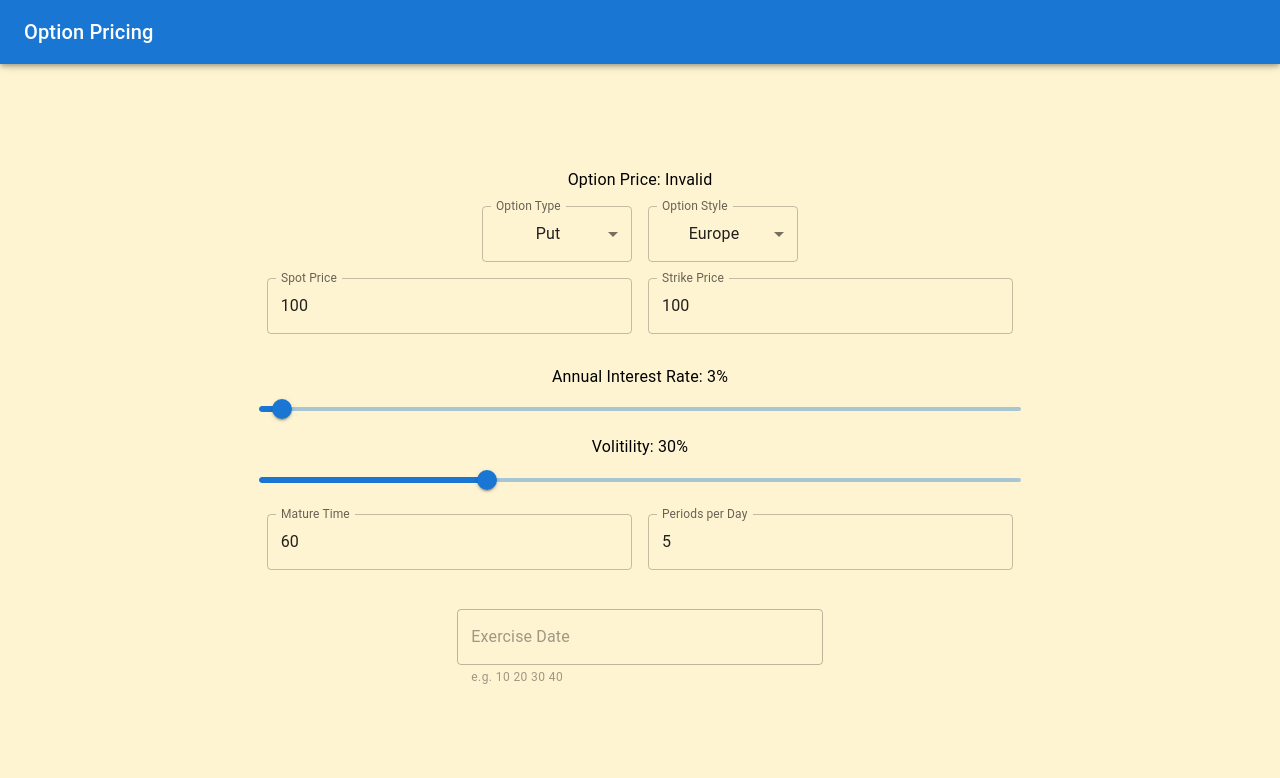
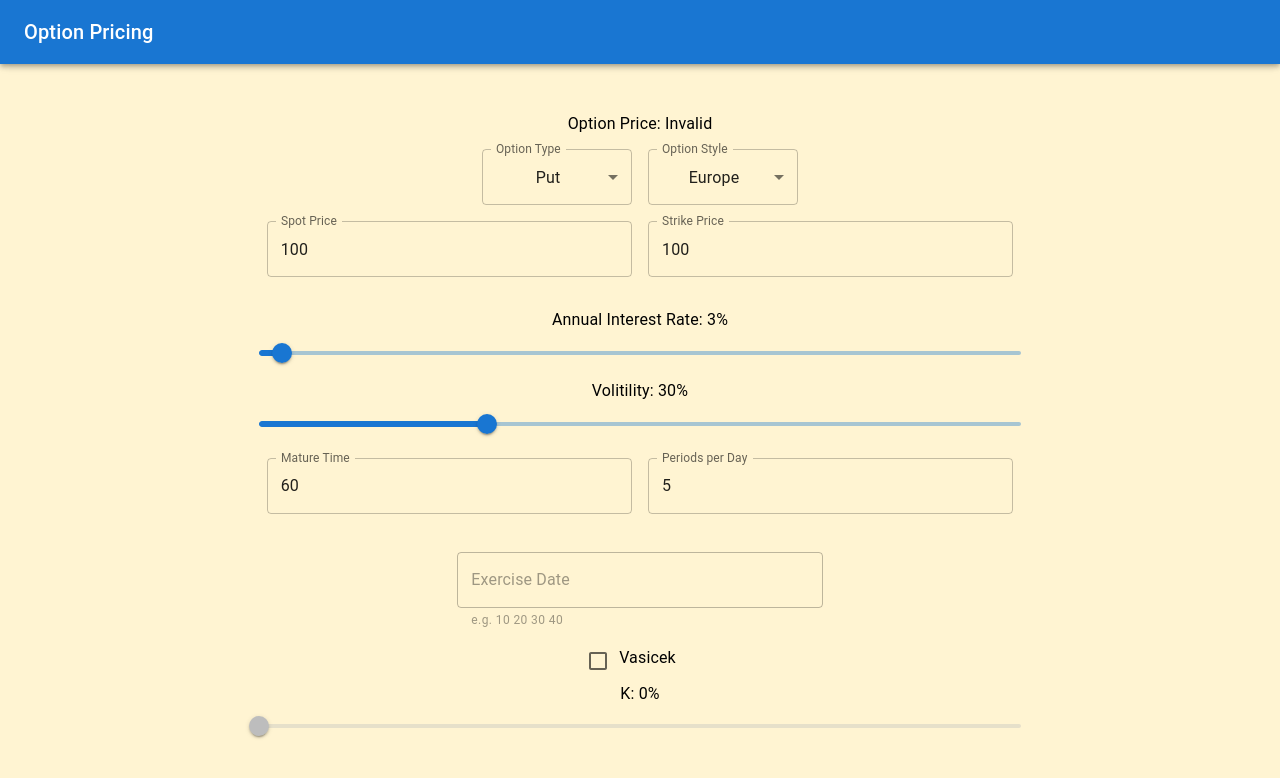
Before and after one commit to KeHongYing/FA2022_Final, a React (Create React App) app in the folder front-end/: page / in a window 1280 px wide. Shown: the top 778 px of the page. Built offline with nearby package versions, Linux system fonts and the light colour scheme; no server answers.

Commit message:
add vasicek frontend

```diff
--- a/front-end/src/Components/PricingApi.js
+++ b/front-end/src/Components/PricingApi.js
@@ -12,11 +12,12 @@ class PricingApi {
     volatility,
     matureTime,
     periods,
+    K,
     exerciseDate
   ) {
     const exercise =
       exerciseDate === "" ? "_" : exerciseDate.replaceAll(" ", "_");
-    const resource = `${optionType}/${optionStyle}/${spotPrice}/${strikePrice}/${interestRate}/${volatility}/${matureTime}/${periods}/${exercise}`;
+    const resource = `${optionType}/${optionStyle}/${spotPrice}/${strikePrice}/${interestRate}/${volatility}/${matureTime}/${periods}/${K}/${exercise}`;
     return new URL(resource, this.serviceAddress);
   }
 
@@ -29,6 +30,7 @@ class PricingApi {
     volatility,
     matureTime,
     periods,
+    K,
     exerciseDate,
     handler
   ) {
@@ -42,6 +44,7 @@ class PricingApi {
         volatility,
         matureTime,
         periods,
+        K,
         exerciseDate
       ),
       { method: "GET", mode: "cors" }
--- /dev/null
+++ b/front-end/src/Components/Vasicek.js
@@ -0,0 +1,57 @@
+import React from "react";
+import Box from "@mui/material/Box";
+import FormControlLabel from "@mui/material/FormControlLabel";
+import Checkbox from "@mui/material/Checkbox";
+import Slider from "@mui/material/Slider";
+import Typography from "@mui/material/Typography";
+
+export default function Vasicek(props) {
+  const { setK } = props;
+  const [tmpK, setTmpK] = React.useState(0);
+  const [checked, setChecked] = React.useState(false);
+
+  return (
+    <Box
+      component="form"
+      sx={{
+        "& .MuiTextField-root": { m: 1, width: "25ch" },
+      }}
+      noValidate
+      autoComplete="off"
+    >
+      <FormControlLabel
+        value="end"
+        control={
+          <Checkbox
+            checked={checked}
+            onChange={(event, check) => {
+              setChecked(check);
+              setK(check ? tmpK : -1);
+            }}
+          />
+        }
+        label={
+          <Typography gutterBottom color="common.black">
+            Vasicek
+          </Typography>
+        }
+        labelPlacement="end"
+      />
+      <Typography gutterBottom color="common.black">
+        K: {tmpK}%
+      </Typography>
+      <Slider
+        disabled={!checked}
+        aria-label="K-Slider"
+        valueLabelDisplay="auto"
+        value={tmpK}
+        onChange={(event) => {
+          setTmpK(event.target.value);
+        }}
+        onChangeCommitted={(event) => {
+          setK(tmpK);
+        }}
+      />
+    </Box>
+  );
+}
--- a/front-end/src/Containers/ControlPanel.js
+++ b/front-end/src/Containers/ControlPanel.js
@@ -7,6 +7,7 @@ import MenuItem from "@mui/material/MenuItem";
 import FormControl from "@mui/material/FormControl";
 import Select from "@mui/material/Select";
 import Button from "@mui/material/Button";
+import Vasicek from "../Components/Vasicek";
 
 export default function ControlPanel(props) {
   const {
@@ -30,6 +31,8 @@ export default function ControlPanel(props) {
     exerciseDate,
     setExerciseDate,
     setTreePath,
+    K,
+    setK,
     pricingApi,
   } = props;
 
@@ -59,6 +62,7 @@ export default function ControlPanel(props) {
         volatility,
         matureTime,
         periods,
+        K,
         exerciseDate,
         (result, prices) => {
           setPrice(result > 0 ? result : "Invalid");
@@ -70,7 +74,18 @@ export default function ControlPanel(props) {
 
   useEffect(() => {
     modifyPrice();
-  });
+  }, [
+    optionType,
+    optionStyle,
+    spotPrice,
+    strikePrice,
+    interestRate,
+    volatility,
+    matureTime,
+    periods,
+    K,
+    exerciseDate,
+  ]);
 
   return (
     <Box
@@ -231,6 +246,9 @@ export default function ControlPanel(props) {
           Pricing
         </Button>
       </div> */}
+      <div>
+        <Vasicek setK={setK}></Vasicek>
+      </div>
     </Box>
   );
 }
--- a/front-end/src/Containers/Main.js
+++ b/front-end/src/Containers/Main.js
@@ -72,6 +72,7 @@ export default function Main(props) {
   const [optionStyle, setOptionStyle] = React.useState("europe");
   const [exerciseDate, setExerciseDate] = React.useState("");
   const [treePath, setTreePath] = React.useState([]);
+  const [K, setK] = React.useState(-1);
 
   return (
     <React.Fragment>
@@ -106,6 +107,8 @@ export default function Main(props) {
         exerciseDate={exerciseDate}
         setExerciseDate={setExerciseDate}
         setTreePath={setTreePath}
+        K={K}
+        setK={setK}
         pricingApi={new PricingApi("http://127.0.0.1:8080")}
       ></ControlPanel>
       <ScrollTop {...props}>
```
Also changed, not shown: 2 other files (tests, documents, lock files or other folders).
